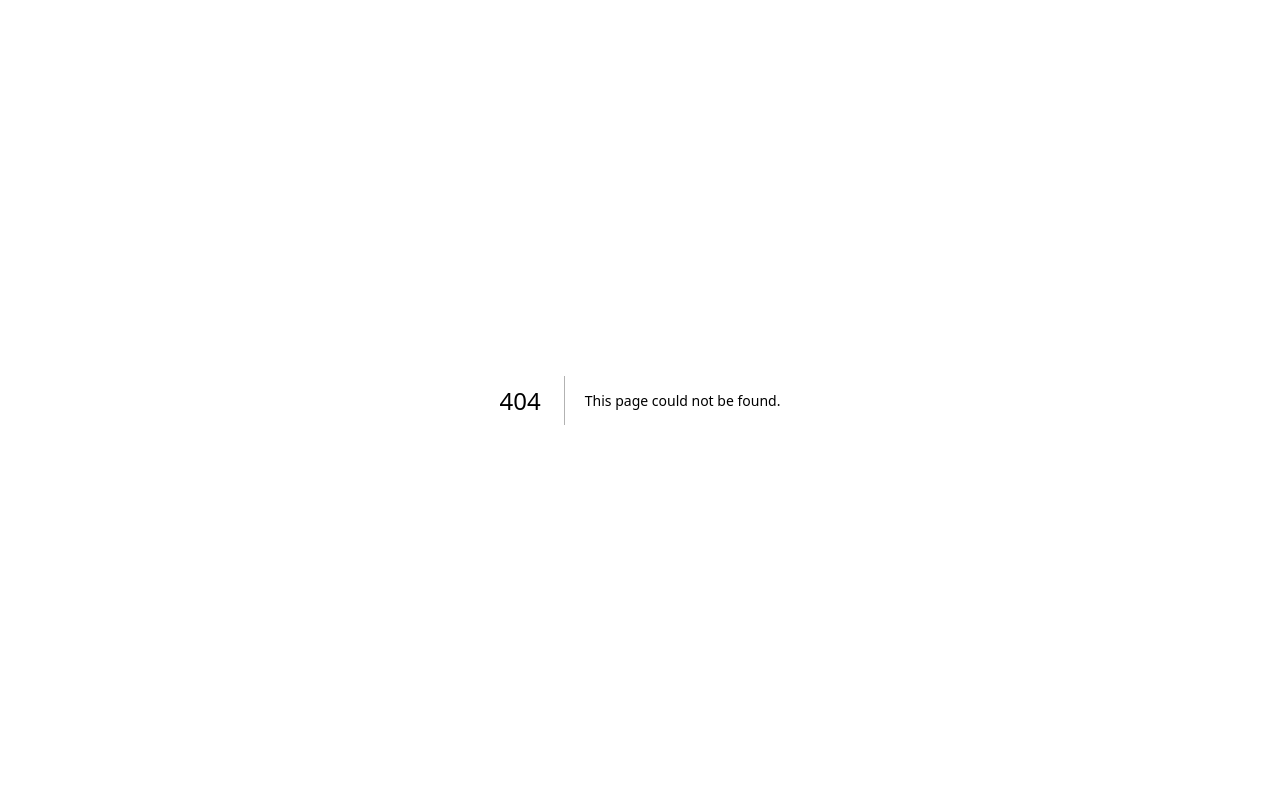
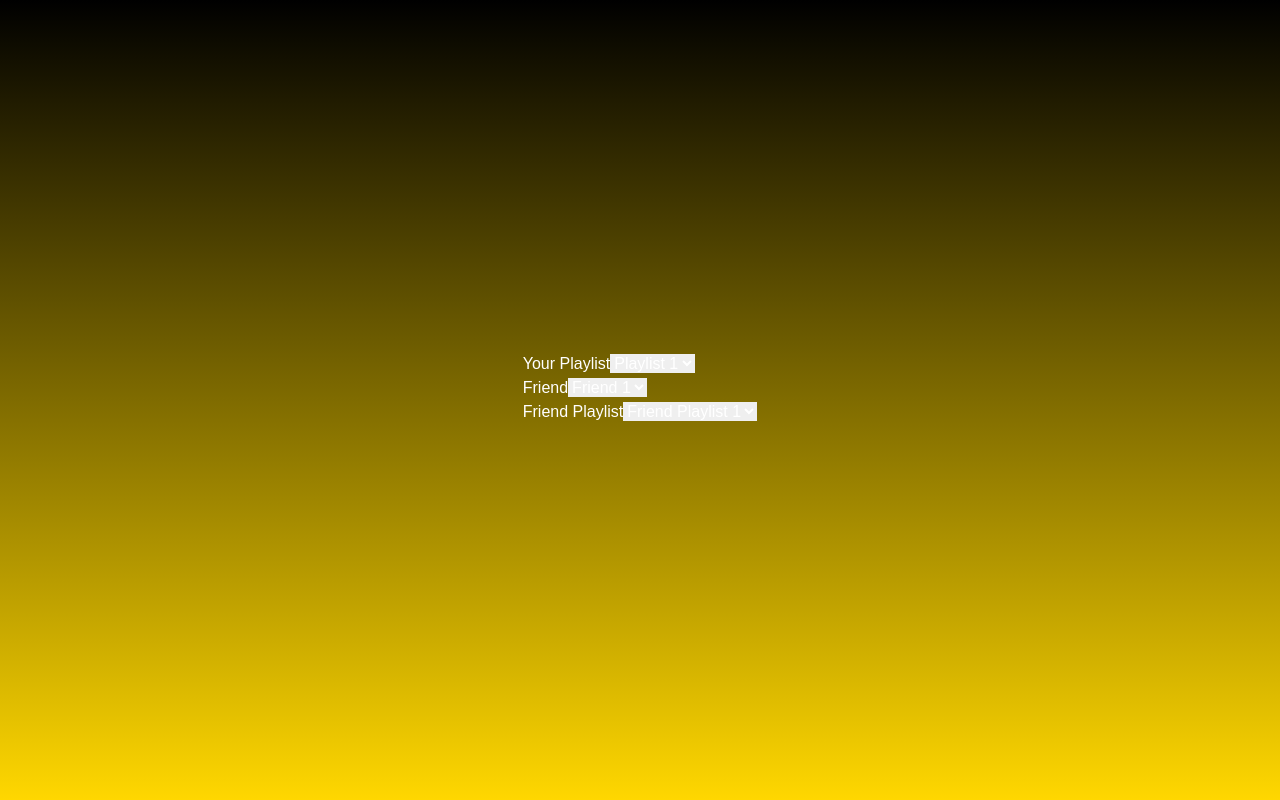
Before and after one commit to brunofregoso/radioclub, a Next.js app: page /blendit in a window 1280 px wide. Before the commit this address had no page. Built offline with nearby package versions, Linux system fonts and the light colour scheme.

Commit message:
blendit page

```diff
--- /dev/null
+++ b/src/app/blendit/page.tsx
@@ -0,0 +1,35 @@
+import React from 'react';
+
+export default function GradientForm() {
+  return (
+    <div
+      style={{
+        height: '100vh', // Ensures it covers the entire viewport height
+        background: 'linear-gradient(to bottom, black, gold)', // Creates the gradient
+        display: 'flex', // Centers the content vertically and horizontally
+        justifyContent: 'center',
+        alignItems: 'center',
+        color: 'white', // Sets text color to white for better visibility
+      }}
+    >
+      <form>
+        <label>Your Playlist</label>
+        <select id="user_playlist_list">
+          <option>Playlist 1</option>
+        </select>
+        <br />
+        <label>Friend</label>
+        <select id="friend_list">
+          <option>Friend 1</option>
+        </select>
+        <br />
+        <label>Friend Playlist</label>
+        <select id="friend_playlist_menu">
+          <option>Friend Playlist 1</option>
+        </select>
+        <br />
+        <button></button>
+      </form>
+    </div>
+  );
+}
--- a/src/app/layout.tsx
+++ b/src/app/layout.tsx
@@ -26,7 +26,7 @@ export default function RootLayout({
   return (
     <html lang="en">
       <body
-        className={`${geistSans.variable} ${geistMono.variable} antialiased`}
+        className={`${geistSans.variable} ${geistMono.variable} antialiased bg-gray-900 text-yellow-300`}
       >
         {children}
       </body>
```
